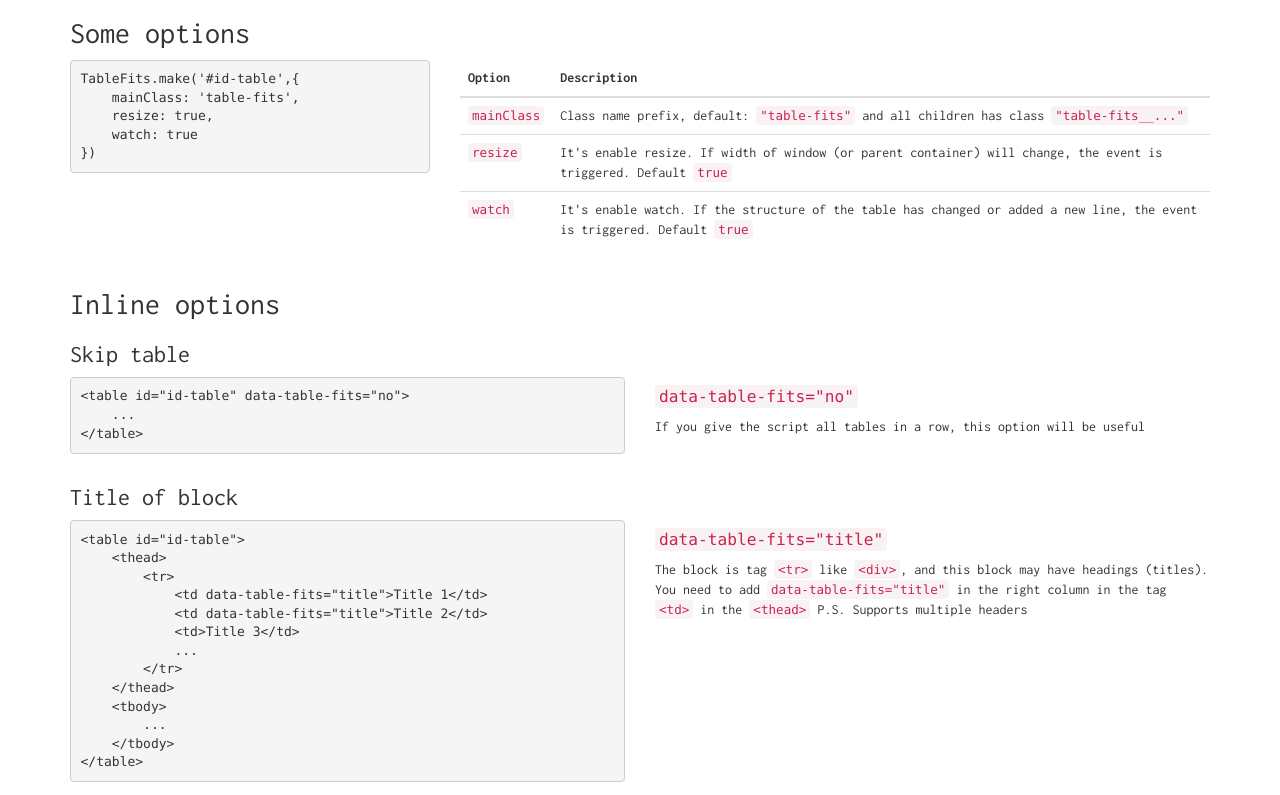
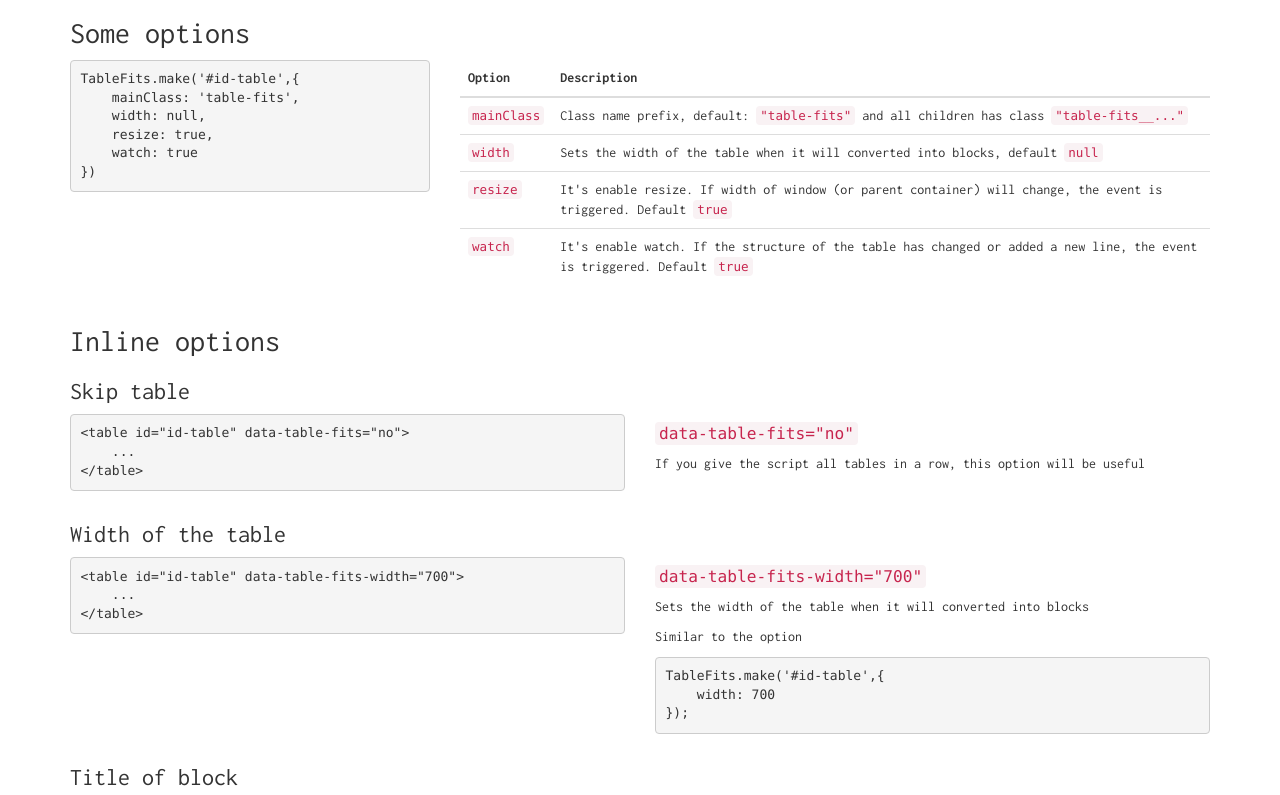
Before and after one commit to nurieff/table-fits, a website: page index.html in a window 1280 px wide. Shown: the part 1204-1999 px from the top of the page. Drawn offline with nearby package versions, Linux system fonts and the light colour scheme.

Commit message:
docs for v1.1.*

```diff
--- a/index.html
+++ b/index.html
@@ -143,6 +143,7 @@ TableFits.make('#id-table');
             <pre>
 TableFits.make('#id-table',{
     mainClass: 'table-fits',
+    width: null,
     resize: true,
     watch: true
 })
@@ -163,6 +164,14 @@ TableFits.make('#id-table',{
                         </td>
                         <td>
                             Class name prefix, default: <code>"table-fits"</code> and all children has class <code>"table-fits__..."</code>
+                        </td>
+                    </tr>
+                    <tr>
+                        <td>
+                            <code>width</code>
+                        </td>
+                        <td>
+                            Sets the width of the table when it will converted into blocks, default <code>null</code>
                         </td>
                     </tr>
                     <tr>
@@ -204,6 +213,33 @@ TableFits.make('#id-table',{
             <p>
                 If you give the script all tables in a row, this option will be useful
             </p>
+        </div>
+    </div>
+
+    <h3>Width of the table</h3>
+    <div class="row">
+        <div class="col-md-6">
+<pre>
+&lt;table id="id-table" data-table-fits-width="700"&gt;
+    ...
+&lt;/table&gt;
+</pre>
+        </div>
+        <div class="col-md-6">
+            <h4>
+                <code>data-table-fits-width="700"</code>
+            </h4>
+            <p>
+                Sets the width of the table when it will converted into blocks
+            </p>
+            <p>
+                Similar to the option
+            </p>
+<pre>
+TableFits.make('#id-table',{
+    width: 700
+});
+</pre>
         </div>
     </div>
 
```
